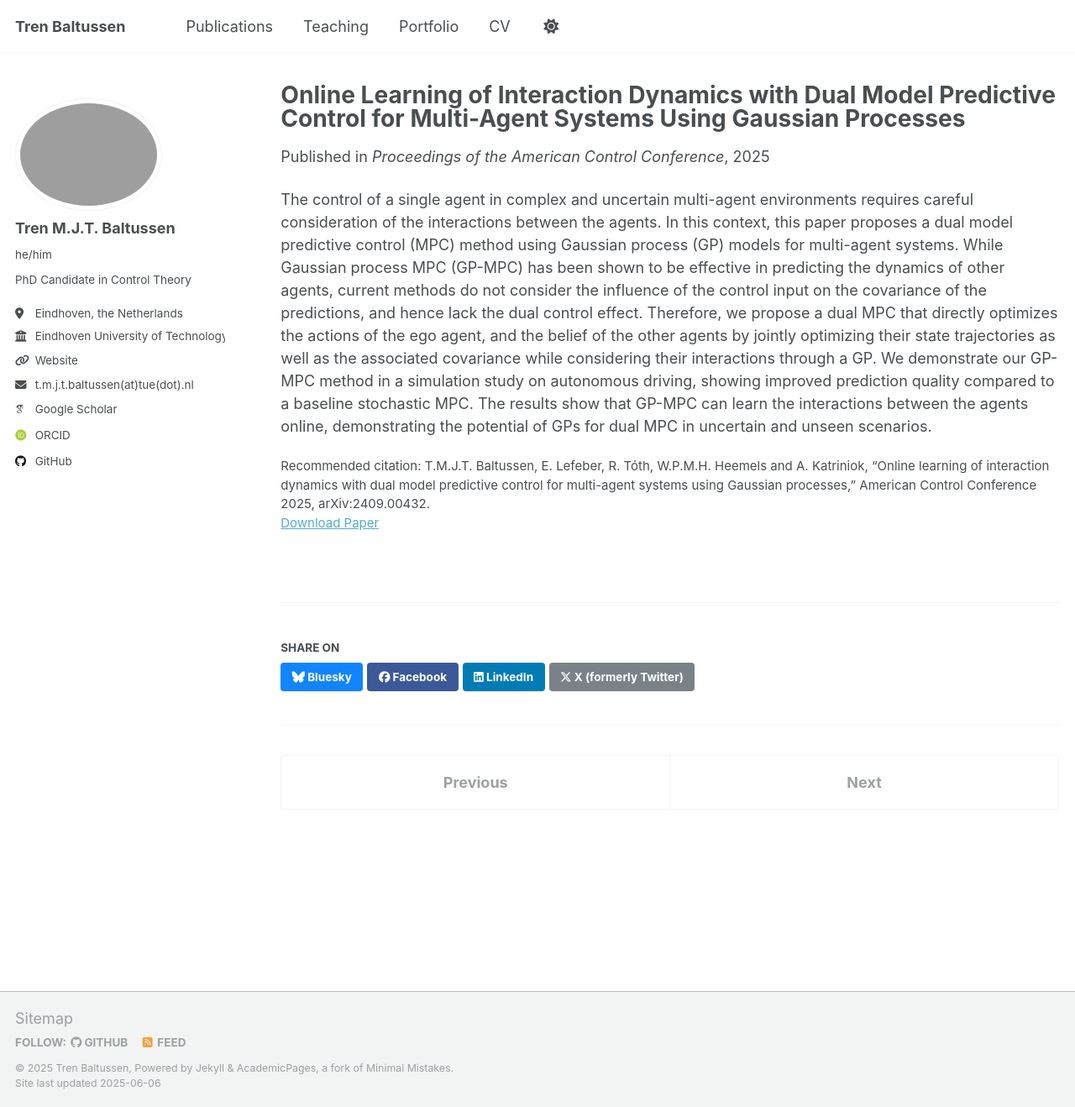
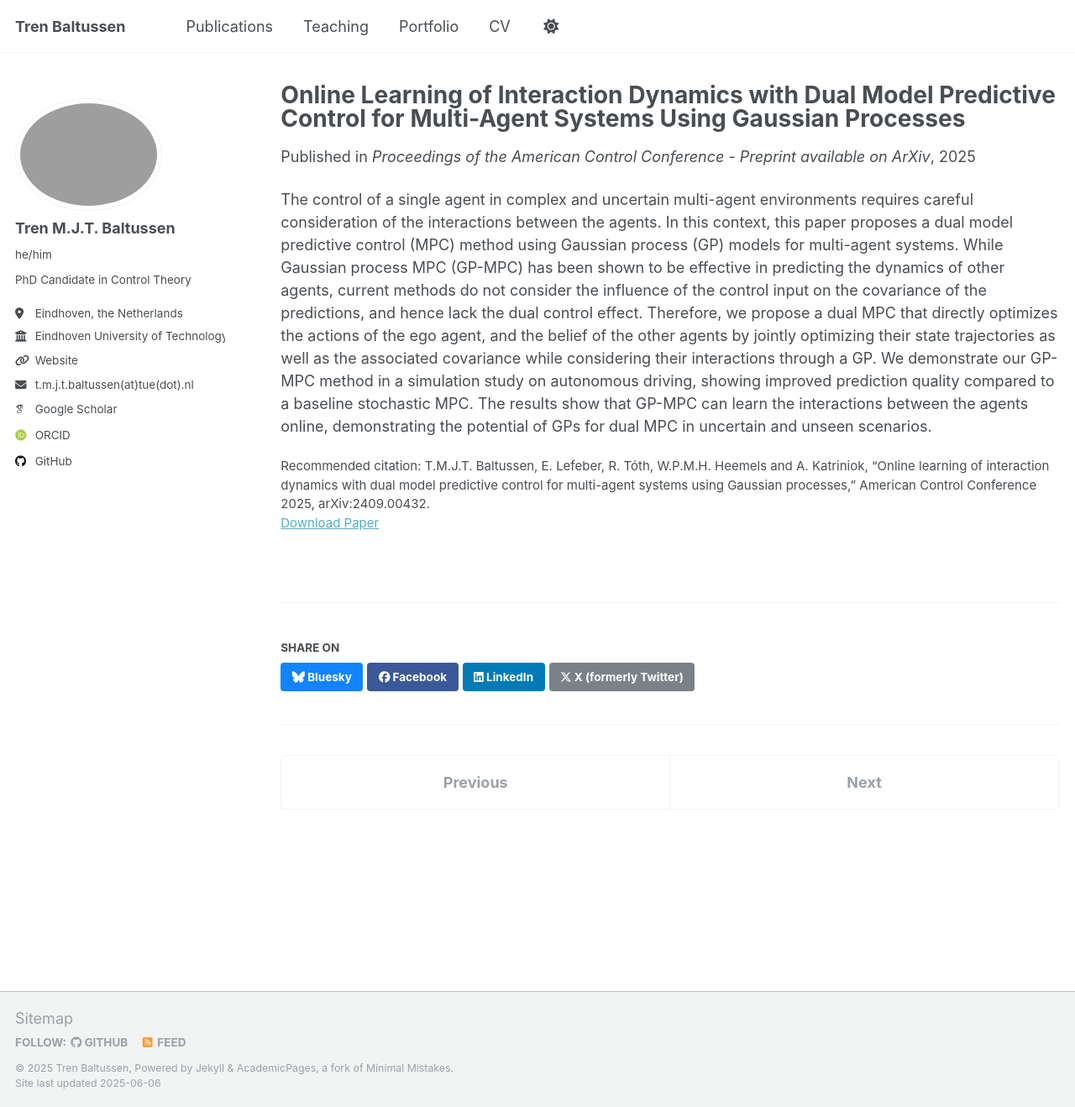
Before and after one commit to TrenBaltussen/TrenBaltussen.github.io, a Jekyll site: the page built from _publications/2024-08-31-GP-MPC-1.md, in a window 1280 px wide and 1318 px high. Shown: the whole window at 84% size. Built offline with Jekyll 4.4.1, drawn with Linux system fonts in a browser that asks for light colours; some web fonts are replaced.

Commit message:
Update 2024-08-31-GP-MPC-1.md

```diff
--- a/_publications/2024-08-31-GP-MPC-1.md
+++ b/_publications/2024-08-31-GP-MPC-1.md
@@ -5,7 +5,7 @@ category: conferences
 permalink: /publication/2024-08-31-GP-MPC-1
 excerpt: 'Accepted for ACC 2025.'
 date: 2025-06-06
-venue: 'Proceedings of the American Control Conference'
+venue: 'Proceedings of the American Control Conference - Preprint available on ArXiv'
 paperurl: 'http://academicpages.github.io/files/TMJT_Baltussen_GP_MPC_2025-06-06.pdf'
 citation: 'T.M.J.T. Baltussen, E. Lefeber, R. Tóth, W.P.M.H. Heemels and A.
 Katriniok, “Online learning of interaction dynamics with dual model
```
